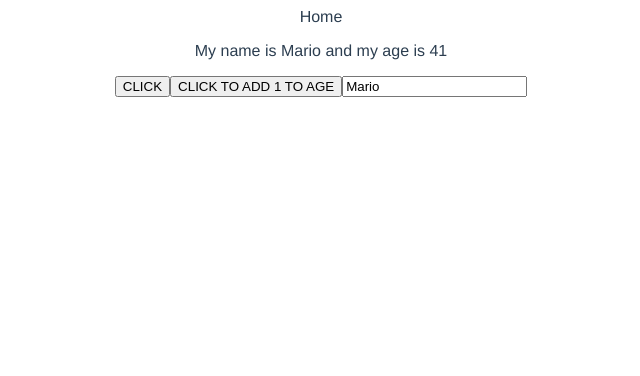
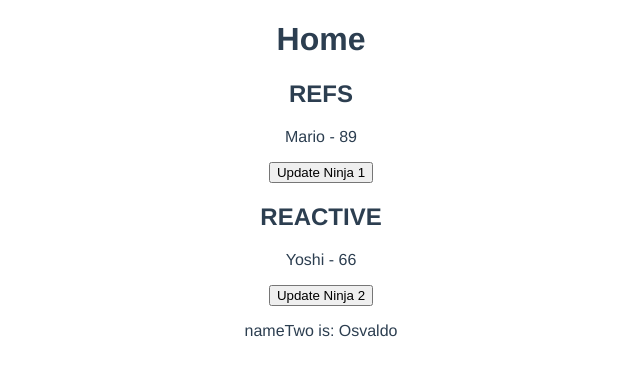
Before and after one commit to ViuCoding/vue-dojo-blog, a Vue app: page / in a window 1280 px wide. Shown: the top 376 px of the page, without its empty margins (319-959 px from the left). Built offline with nearby package versions, Linux system fonts and the light colour scheme.

Commit message:
Refs vs Reactive, just use Refs bro

```diff
--- a/src/views/HomeView.vue
+++ b/src/views/HomeView.vue
@@ -1,37 +1,47 @@
 <template>
-  <div class="home">Home</div>
-  <p ref="p">My name is {{ name }} and my age is {{ age }}</p>
-  <button @click="handleClick">CLICK</button>
-  <button @click="age++">CLICK TO ADD 1 TO AGE</button>
-  <input type="text" v-model="name" />
+  <div class="home">
+    <h1>Home</h1>
+    <h2>REFS</h2>
+    <p>{{ ninjaOne.name }} - {{ ninjaOne.age }}</p>
+    <button @click="updateNinjaOne">Update Ninja 1</button>
+
+    <h2>REACTIVE</h2>
+    <p>{{ ninjaTwo.name }} - {{ ninjaTwo.age }}</p>
+    <button @click="updateNinjaTwo">Update Ninja 2</button>
+
+    <p>nameTwo is: {{ nameTwo }}</p>
+  </div>
 </template>
 
 <script>
-import { ref } from "@vue/reactivity";
+import { ref, reactive } from "@vue/reactivity";
 // @ is an alias to /src
 
 export default {
   name: "HomeView",
   setup() {
-    // in the setup function we can write regular JS
-    // const p = ref(null);
-
-    // We access the ref value using variableName.value
-    const name = ref("Mario");
-
-    const age = ref(41);
-
-    const handleClick = () => {
-      // This will update the name variable but the change won't be reflected in the template since we are using the Composition API.
-      // In order to have reactie data we need to use REFS
-      name.value = "Luigi";
-      console.log(name);
+    // §We have created a REF with an object as a value
+    const ninjaOne = ref({ name: "Mario", age: 89 });
+    const updateNinjaOne = () => {
+      ninjaOne.value.age = 41;
     };
 
-    // In order to have access to these variables in the template we need to return them inside of an object.
-    // Keep in mind, this is different than using the data() function. The data inside the setup() function is NOT reactive. So if a the value of "name" changes it WILL NOT be reflected in the template.
+    const ninjaTwo = reactive({ name: "Yoshi", age: 66 });
+    const updateNinjaTwo = () => {
+      //This is one of the main differences of using REFS vs REACTIVE.
+      // When we use REACTIVE we don't need to type ninjaTwo.value.age in order to access the property. We can directly type ninjaTwo.age
+      ninjaTwo.age = 21;
+    };
 
-    return { name, age, handleClick };
+    // There are though drawbacks to using REACTIVE instead of REFS.
+    // One of them is that we cannot use primitive values inside REACTIVE
+    // So basically, JUST USE REFS AND SAVE YOURSELF TIME
+
+    const nameOne = ref("Pristocchio");
+    const nameTwo = reactive("Osvaldo");
+
+    // Since we return the ninjaOne ref object, we can then have access to it in the template by simply calling the value we need, like ninjaOne.name (instead of ninjaOne.value.name)
+    return { ninjaOne, updateNinjaOne, ninjaTwo, updateNinjaTwo, nameTwo };
     // this is the same of writing return {name: name, age: age, handleClick : handleClick}
   },
 };
```
